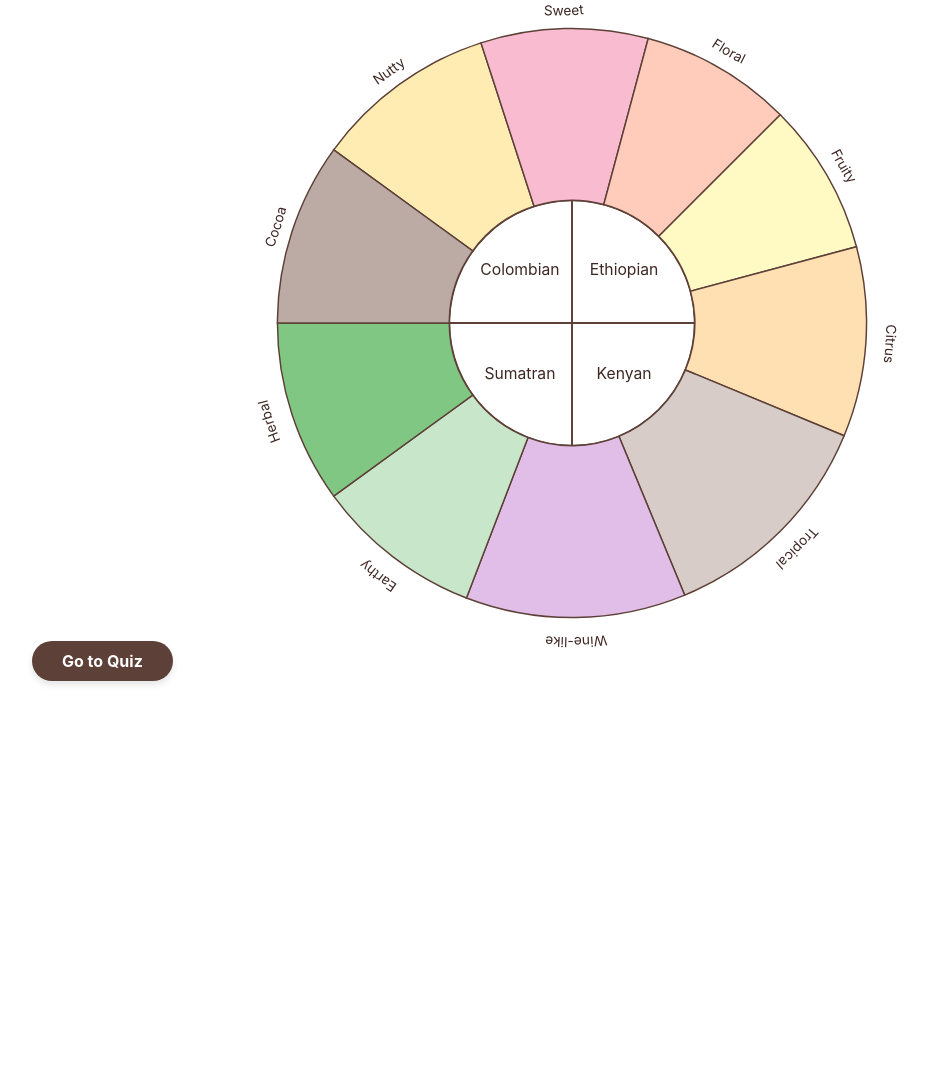
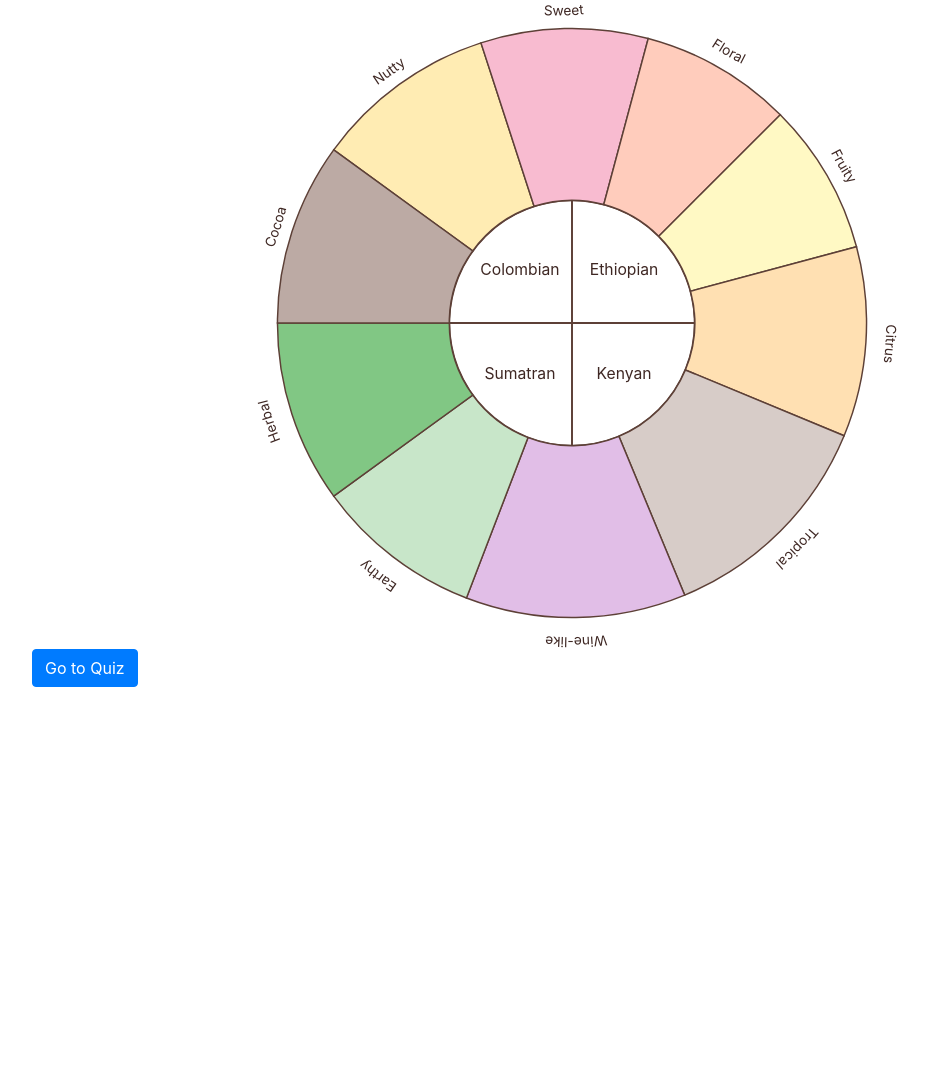
Before and after one commit to CeYang214/UI_FinalProject, a Flask app: page /wheel in a window 1280 px wide. Shown: the part 191-1270 px from the top of the page, without its empty margins (68-996 px from the left). Run offline with Flask 3, Linux system fonts and the light colour scheme; some libraries are stand-ins or nearby versions.

Commit message:
Routed from Guide to Wheel

```diff
--- a/templates/learn.html
+++ b/templates/learn.html
@@ -135,7 +135,7 @@
     {% if lesson_id > 1 %}
     <a href="{{ url_for('learn', lesson_id=lesson_id-1) }}" class="btn btn-secondary">Back</a>
     {% endif %}
-    <a href="{% if lesson_id < 5 %}{{ url_for('learn', lesson_id=lesson_id+1) }}{% else %}{{ url_for('quiz', question_id=1) }}{% endif %}" class="btn btn-primary">Next</a>
+    <a href="{% if lesson_id < 5 %}{{ url_for('learn', lesson_id=lesson_id+1) }}{% else %}{{ url_for('wheel') }}{% endif %}" class="btn btn-primary">Next</a>
 </div>
 
 <script>
--- a/templates/wheel.html
+++ b/templates/wheel.html
@@ -6,9 +6,9 @@
   <div style="height: 650px; max-width: 100%;">
     <svg class="flavor-wheel" viewBox="0 0 1100 1100" preserveAspectRatio="xMidYMid meet"></svg>
   </div>
-  <a href="/quiz/1" class="quiz-button mt-3">
+  <a href="{{ url_for('quiz', question_id=1) }}" class="btn btn-primary">
     <span>Go to Quiz</span>
-</a>
+  </a>
 </div>
 <!-- <div class="text-right mt-4">
   <a href="{{ url_for('quiz', question_id=1) }}" class="btn btn-primary">Go to Quiz</a>
```
